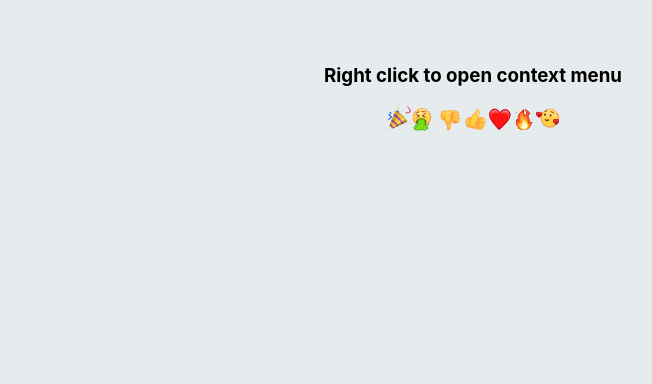
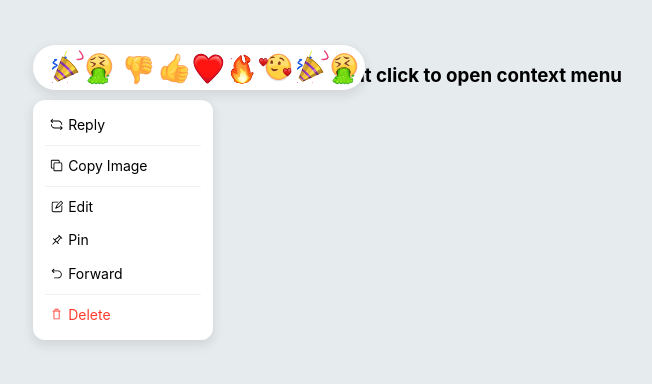
Before and after one commit to anothertempore/telegram-context-menu, a React (Create React App) app: page / in a window 1280 px wide. Shown: the top 384 px of the page, without its empty margins (167-819 px from the left). Built offline with nearby package versions, Linux system fonts and the light colour scheme.

Commit message:
add a simple emoji panel

```diff
--- a/src/components/ContextMenu.tsx
+++ b/src/components/ContextMenu.tsx
@@ -10,22 +10,14 @@ import React, { useEffect, useState } from "react";
 import Menu from "./Menu";
 import MenuItem from "./MenuItem";
 import Separator from "./Separator";
-
-import { Player } from "@lottiefiles/react-lottie-player";
-import * as e1 from "../data/e1.json";
-import * as e2 from "../data/e2.json";
-import * as e3 from "../data/e3.json";
-import * as e4 from "../data/e4.json";
-import * as e5 from "../data/e5.json";
-import * as e6 from "../data/e6.json";
-import * as e7 from "../data/e7.json";
+import EmojiPanel from "./EmojiPanel";
 
 export default function ContextMenu() {
-  const [isOpen, setIsOpen] = useState(false);
+  const [isOpen, setIsOpen] = useState(true);
   const [style, setStyle] = useState<{
     menuContainerStyle: React.CSSProperties;
     menuStyle: React.CSSProperties;
-  }>({ menuContainerStyle: {}, menuStyle: {} });
+  }>({ menuContainerStyle: { left: 200, top: 100 }, menuStyle: {} });
 
   useEffect(() => {
     const onContextMenu = (e: MouseEvent) => {
@@ -50,64 +42,6 @@ export default function ContextMenu() {
 
   return (
     <div className="ContextMenu">
-      <div style={{ display: "flex", justifyContent: "center" }}>
-        <Player
-          autoplay
-          src={e1}
-          controls={false}
-          hover
-          loop
-          style={{ height: "25px", width: "25px" }}
-        />
-        <Player
-          autoplay
-          src={e2}
-          controls={false}
-          hover
-          loop
-          style={{ height: "25px", width: "25px" }}
-        />
-        <Player
-          autoplay
-          src={e3}
-          controls={false}
-          hover
-          loop
-          style={{ height: "25px", width: "25px" }}
-        />
-        <Player
-          autoplay
-          src={e4}
-          controls={false}
-          hover
-          loop
-          style={{ height: "25px", width: "25px" }}
-        />
-        <Player
-          autoplay
-          src={e5}
-          controls={false}
-          hover
-          loop
-          style={{ height: "25px", width: "25px" }}
-        />
-        <Player
-          autoplay
-          src={e6}
-          controls={false}
-          hover
-          loop
-          style={{ height: "25px", width: "25px" }}
-        />
-        <Player
-          autoplay
-          src={e7}
-          controls={false}
-          hover
-          loop
-          style={{ height: "25px", width: "25px" }}
-        />
-      </div>
       <Menu
         isOpen={isOpen}
         onClose={() => {
@@ -116,6 +50,7 @@ export default function ContextMenu() {
         menuContainerStyle={style.menuContainerStyle}
         menuStyle={style.menuStyle}
       >
+        <EmojiPanel />
         <MenuItem icon={<LoopIcon />}>Reply</MenuItem>
         <Separator />
         <MenuItem icon={<CopyIcon />}>Copy Image</MenuItem>
--- /dev/null
+++ b/src/components/EmojiPanel.tsx
@@ -0,0 +1,29 @@
+import { Player } from "@lottiefiles/react-lottie-player";
+import { data } from "../data";
+
+export default function EmojiPanel() {
+  return (
+    <div className="EmojiPanel">
+      {[
+        ...data,
+        ...data,
+        // ...data,
+        // ...data,
+        // ...data,
+        // ...data,
+        // ...data,
+        // ...data,
+      ].map((d, idx) => (
+        <Player
+          key={idx}
+          autoplay
+          src={d}
+          controls={false}
+          hover
+          loop
+          style={{ height: "35px", width: "35px" }}
+        />
+      ))}
+    </div>
+  );
+}
--- /dev/null
+++ b/src/data/index.ts
@@ -0,0 +1,9 @@
+import * as e1 from "./e1.json";
+import * as e2 from "./e2.json";
+import * as e3 from "./e3.json";
+import * as e4 from "./e4.json";
+import * as e5 from "./e5.json";
+import * as e6 from "./e6.json";
+import * as e7 from "./e7.json";
+
+export const data = [e1, e2, e3, e4, e5, e6, e7];
--- a/src/index.css
+++ b/src/index.css
@@ -125,3 +125,23 @@ code {
   margin: 0.2rem 0.75rem;
   background-color: rgb(241 241 241);
 }
+
+/* ================================ Separator ================================ */
+
+.EmojiPanel {
+  position: absolute;
+  top: -55px;
+  display: flex;
+  justify-content: flex-start;
+  background-color: #fff;
+  box-shadow: 0 0.25rem 0.5rem 0.125rem #72727226;
+  padding: 5px 1rem;
+  border-radius: 2rem;
+  max-width: 300px;
+  overflow-x: auto;
+  scroll-behavior: smooth;
+}
+
+.EmojiPanel::-webkit-scrollbar {
+  display: none;
+}
```
